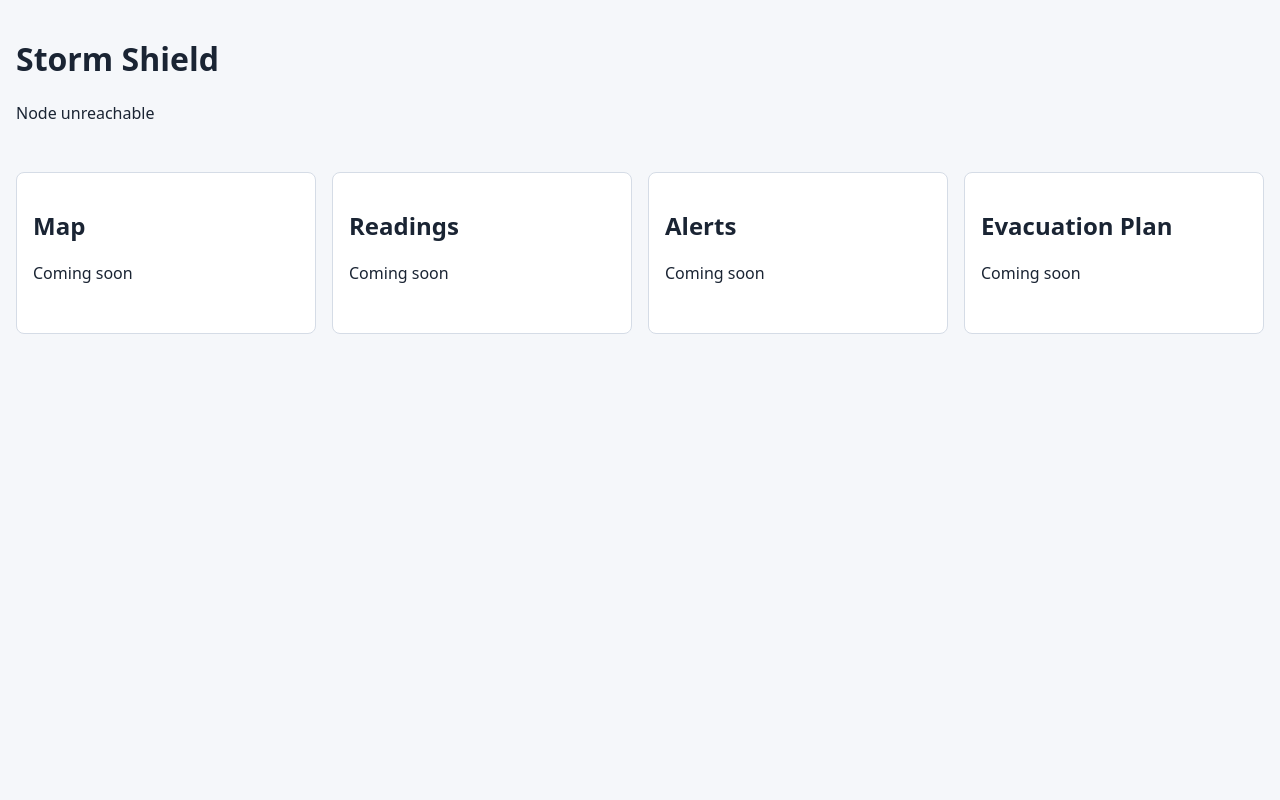
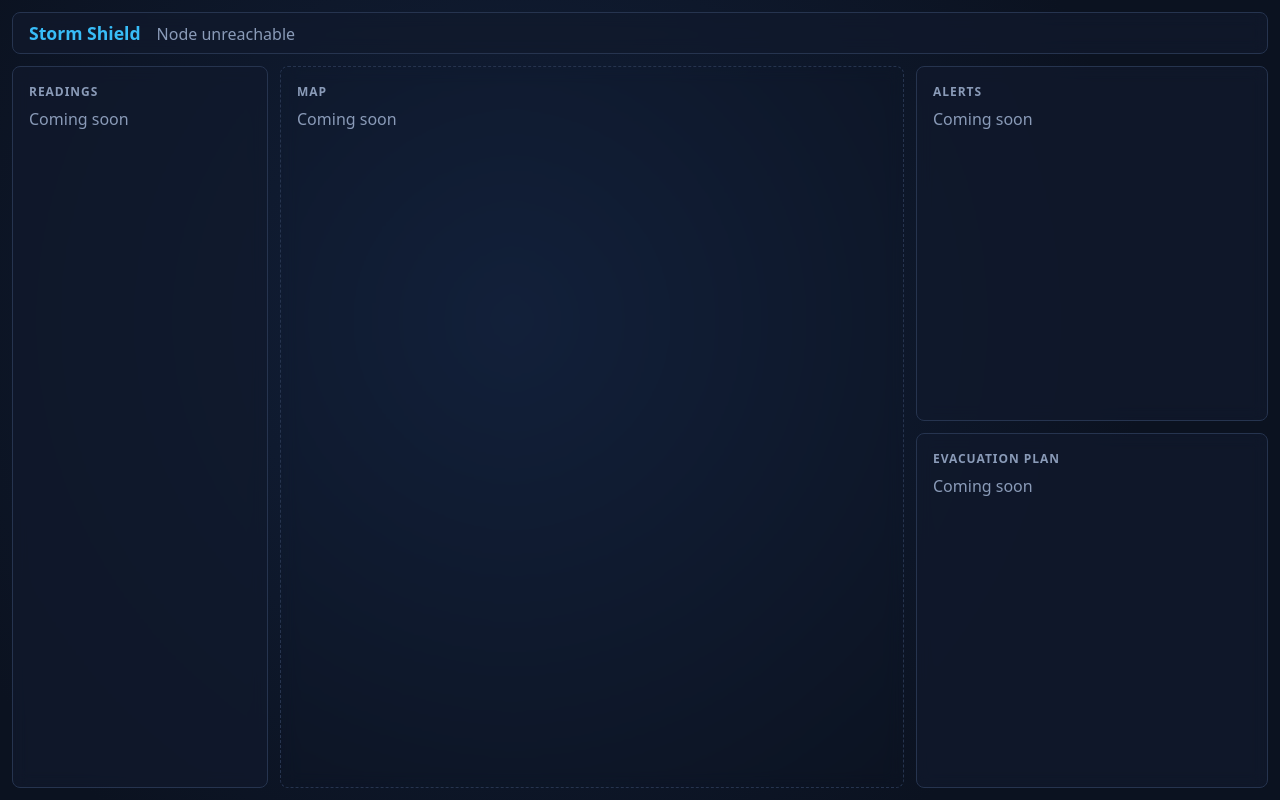
Before and after one commit to Fazorath/swamphacks-2026, a React (Vite) app in the folder dashboard/: page / in a window 1280 px wide. Built offline with nearby package versions, Linux system fonts and the light colour scheme; no server answers.

Commit message:
add dashboard UI design doc and dark map-first skeleton layout

```diff
--- a/dashboard/src/App.css
+++ b/dashboard/src/App.css
@@ -1,25 +1,119 @@
+:root {
+  --bg: #0b1220;
+  --map-bg: radial-gradient(circle at 40% 40%, #12203a 0%, #0b1220 70%);
+  --panel: rgb(17 26 45 / 72%);
+  --border: #26344f;
+  --text: #e6edf7;
+  --muted: #8a9bb8;
+  --accent: #38bdf8;
+}
+
+* {
+  box-sizing: border-box;
+}
+
 body {
   margin: 0;
   font-family: system-ui, sans-serif;
-  background: #f5f7fa;
-  color: #1a2433;
+  background: var(--bg);
+  color: var(--text);
 }
 
-header,
-.areas {
-  padding: 1rem;
+main {
+  display: grid;
+  height: 100vh;
+  grid-template-columns: 16rem 1fr 22rem;
+  grid-template-rows: auto 1fr 1fr;
+  grid-template-areas:
+    "top top top"
+    "readings map alerts"
+    "readings map plan";
+  gap: 0.75rem;
+  padding: 0.75rem;
+  background: var(--map-bg);
+}
+
+header {
+  grid-area: top;
+  display: flex;
+  align-items: baseline;
+  gap: 1rem;
+  padding: 0.5rem 1rem;
+  background: var(--panel);
+  border: 1px solid var(--border);
+  border-radius: 0.5rem;
+  backdrop-filter: blur(8px);
+}
+
+h1 {
+  margin: 0;
+  font-size: 1.1rem;
+  color: var(--accent);
+}
+
+header p {
+  margin: 0;
+  color: var(--muted);
 }
 
 .areas {
-  display: grid;
-  grid-template-columns: repeat(auto-fit, minmax(16rem, 1fr));
-  gap: 1rem;
+  display: contents;
 }
 
 section {
-  background: white;
-  border: 1px solid #d5dce6;
+  background: var(--panel);
+  border: 1px solid var(--border);
   border-radius: 0.5rem;
   padding: 1rem;
-  min-height: 8rem;
+  backdrop-filter: blur(8px);
+  overflow: auto;
 }
+
+section h2 {
+  margin: 0 0 0.5rem;
+  font-size: 0.75rem;
+  letter-spacing: 0.08em;
+  text-transform: uppercase;
+  color: var(--muted);
+}
+
+section p {
+  margin: 0;
+  color: var(--muted);
+}
+
+section[aria-label="Map"] {
+  grid-area: map;
+  background: transparent;
+  border-style: dashed;
+}
+
+section[aria-label="Readings"] {
+  grid-area: readings;
+}
+
+section[aria-label="Alerts"] {
+  grid-area: alerts;
+}
+
+section[aria-label="Evacuation Plan"] {
+  grid-area: plan;
+}
+
+@media (width <= 48rem) {
+  main {
+    height: auto;
+    grid-template-columns: 1fr;
+    grid-template-rows: none;
+    grid-template-areas:
+      "top"
+      "map"
+      "alerts"
+      "plan"
+      "readings";
+  }
+
+  section[aria-label="Map"] {
+    min-height: 40vh;
+  }
+}
```
Also changed, not shown: 1 other file (tests, documents, lock files or other folders).
